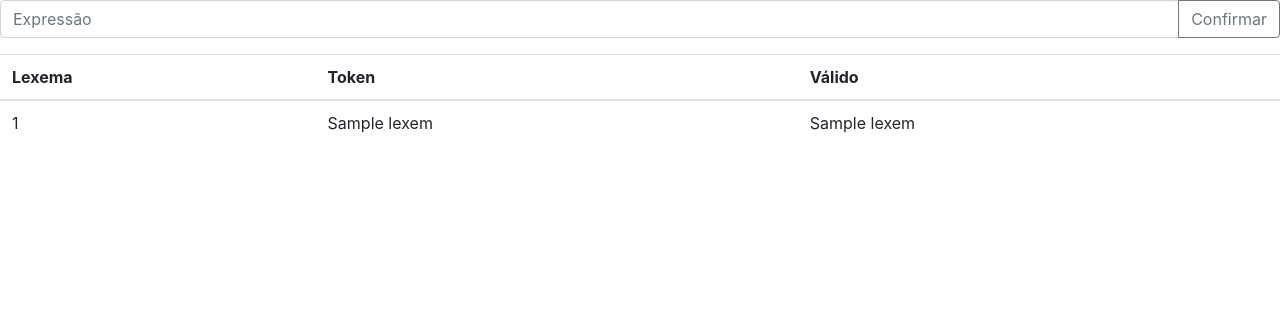
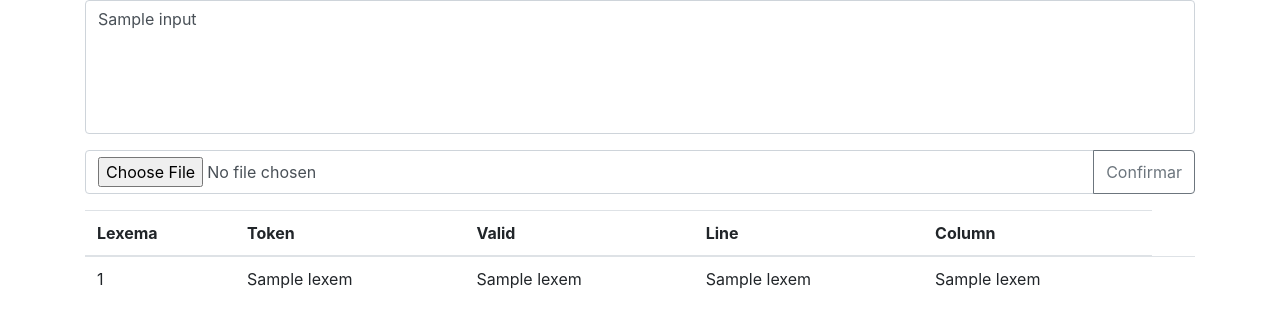
Before and after one commit to luciano-s/calculator_lexical_analyzer, a Flask app: template src/templates/index.html in a window 1280 px wide. Shown: the top 328 px of the page. Run offline with Flask 2, Linux system fonts and the light colour scheme; the template is opened without the code that fills it: most values are stand-ins (such as "Sample title", 1, 10 or a date in 2020); some libraries are stand-ins or nearby versions.

Commit message:
Add file reading and line-col info

```diff
--- a/app.py
+++ b/app.py
@@ -12,14 +12,21 @@ def index():
     if request.method == 'GET':
         return render_template("index.html")
     elif request.method == 'POST':
-        expression = request.form['expression']
+        expression = request.form['expression'].replace("\r", "")
+        expressions = expression.split("\n")
         tokens = Tokens()
-        validated_lexems = list(map(
-            lambda d: (
-            list(d.keys()).pop(), list(d.values()).pop(), 'Yes' if list(d.values()).pop() is not None else 'No'),
-            tokens.split_token(expression.replace(' ', ''))
-        ))
-        return render_template("index.html", validated_lexems=validated_lexems)
+        validated_lexems = []
+        line = 1
+        for exp in expressions:
+            validated_lexems.extend(list(map(
+                lambda ci, ce, d: (
+                    list(d.keys()).pop(), list(d.values()).pop(), 'Yes' if list(d.values()).pop() is not None else 'No', line, str(ci)+"-"+str(ce)),
+                *zip(*tokens.split_token(exp))
+            )))
+            line += 1
+        print(validated_lexems)
+        return render_template("index.html", input=expression, validated_lexems=validated_lexems)
+
 
 if __name__ == '__main__':
     app.run(debug=True)
--- a/src/templates/index.html
+++ b/src/templates/index.html
@@ -1,26 +1,49 @@
 <html>
+
 <head>
-        <link rel="stylesheet" href="https://maxcdn.bootstrapcdn.com/bootstrap/4.0.0/css/bootstrap.min.css" integrity="sha384-Gn5384xqQ1aoWXA+058RXPxPg6fy4IWvTNh0E263XmFcJlSAwiGgFAW/dAiS6JXm" crossorigin="anonymous">
+  <link rel="stylesheet" href="https://maxcdn.bootstrapcdn.com/bootstrap/4.0.0/css/bootstrap.min.css"
+    integrity="sha384-Gn5384xqQ1aoWXA+058RXPxPg6fy4IWvTNh0E263XmFcJlSAwiGgFAW/dAiS6JXm" crossorigin="anonymous">
   <meta charset="utf-8">
   <title>Lexical Analyzer</title>
+  <style>
+    #expression {
+      width: 100%;
+      resize: none;
+    }
+  </style>
 </head>
 
 <body>
+  <div class="container">
+    <div class="row justify-content-md-center">
+      <div class="col col-lg-12">
         <form action="/" method="POST">
+          <div class="input-group mb-3">
+            <textarea class="form-control" id="expression" name="expression" placeholder="Expressão"
+              rows="5">{% if input %}{{input}}{% endif %}</textarea>
+          </div>
           <div class="input-group mb-6">
-            <input type="text" name="expression" class="form-control" placeholder="Expressão" aria-label="Recipient's username" aria-describedby="basic-addon2">
+            <input type="file" class="form-control" id="inputfile">
+            <!-- <input type="text" name="expression" class="form-control" placeholder="Expressão" -->
+            <!-- aria-label="Recipient's username" aria-describedby="basic-addon2"> -->
             <div class="input-group-append">
               <button class="btn btn-outline-secondary" type="submit">Confirmar</button>
             </div>
           </div>
         </form>
+      </div>
+    </div>
+    <div class="row justify-content-md-center">
+      <div class="col col-lg-12">
         <table class="table table-hover">
           <thead>
             <tr>
 
               <th scope="col">Lexema</th>
               <th scope="col">Token</th>
-                <th scope="col">Válido</th>
+              <th scope="col">Valid</th>
+              <th scope="col">Line</th>
+              <th scope="col">Column</th>
             </tr>
           </thead>
           <tbody>
@@ -32,10 +55,26 @@
               <td>{{ lexem[1] }}</td>
 
               <td>{{ lexem[2] }}</td>
+              <td>{{ lexem[3] }}</td>
+              <td>{{ lexem[4] }}</td>
+              <td></td>
             </tr>
             {%- endfor %}
           </tbody>
         </table>
+      </div>
+    </div>
+  </div>
 </body>
 
 </html>
+
+<script type="text/javascript">
+  document.getElementById('inputfile').addEventListener('change', function () {
+    var fr = new FileReader();
+    fr.onload = function () {
+      document.getElementById('expression').value = fr.result;
+    }
+    fr.readAsText(this.files[0]);
+  })
+</script>
```
Also changed, not shown: src/tokens.py (+9 -4 lines). Lines whose indentation alone changed are shown as unchanged.
